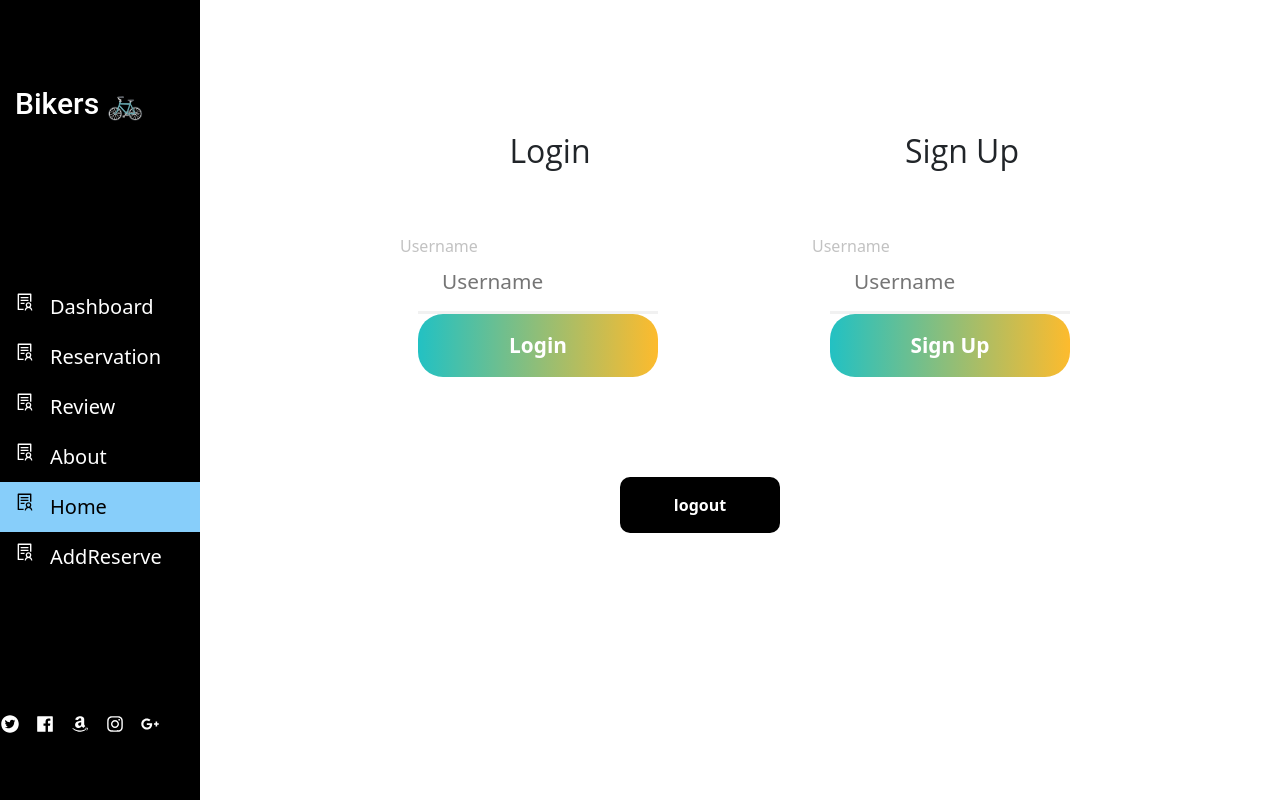
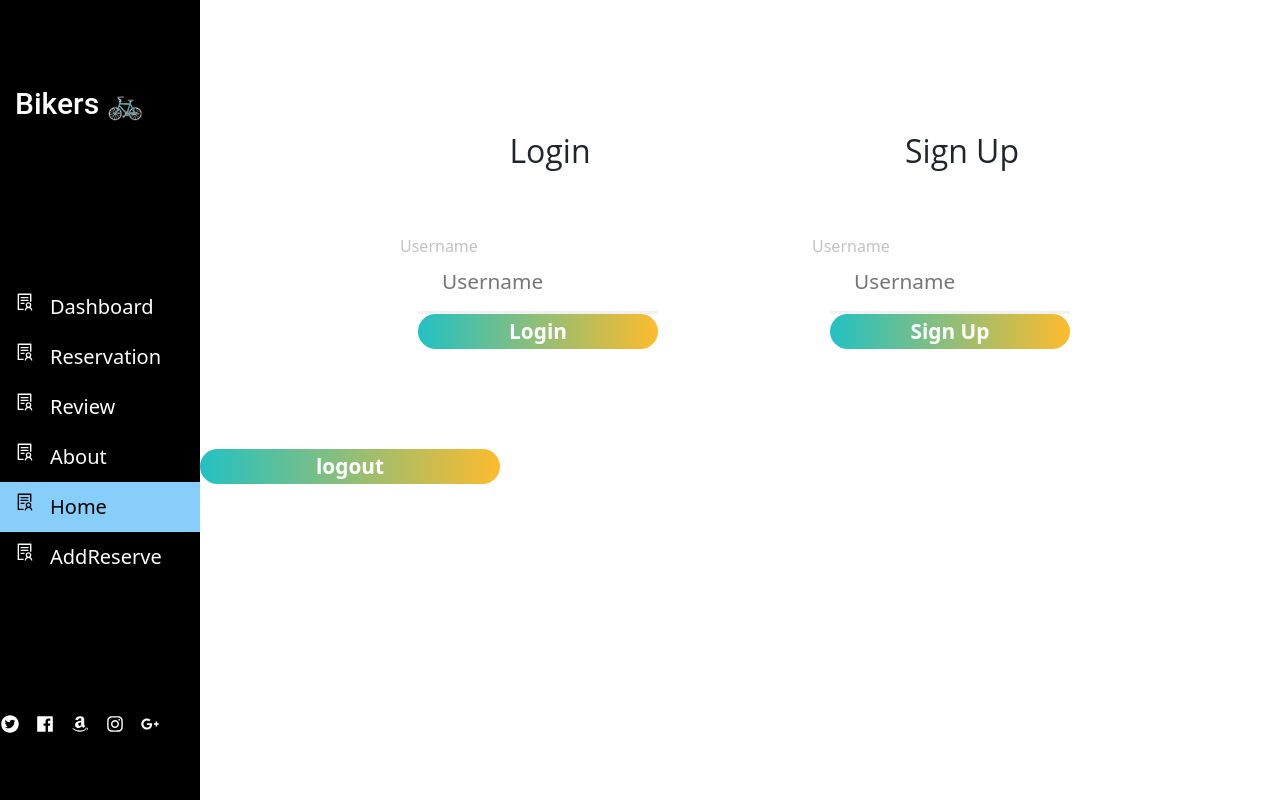
Before and after one commit to Alzubair98/group-project-front-end, a React (Create React App) app: page /home in a window 1280 px wide. Built offline with nearby package versions, Linux system fonts and the light colour scheme; no server answers.

Commit message:
add button to signup

```diff
--- a/src/component/home.css
+++ b/src/component/home.css
@@ -5,7 +5,7 @@
     margin: 0px 2rem 0px 9rem;
 }
 
-.button {
+/* .button {
     border: none;
     padding: 1rem;
     display: flex;
@@ -18,4 +18,23 @@
     width: 10rem;
     font-size: 1rem;
     font-weight: bold;
-}
+} */
+
+.button{
+    border-radius: 25px;
+    width: 30%;
+    margin: 0px auto;
+    text-align: center;
+    font-size: 1.3rem;
+    color: white;
+    font-weight: 700;
+    background: rgb(34,193,195);
+    background: linear-gradient(90deg, rgba(34,193,195,1) 0%,     rgba(253,187,45,1) 100%);
+    border: 0px;
+    cursor: pointer;
+    transition: opacity 0.25s ease-out;
+  }
+
+  .button:hover{
+    opacity: 0.8;
+  }
```
